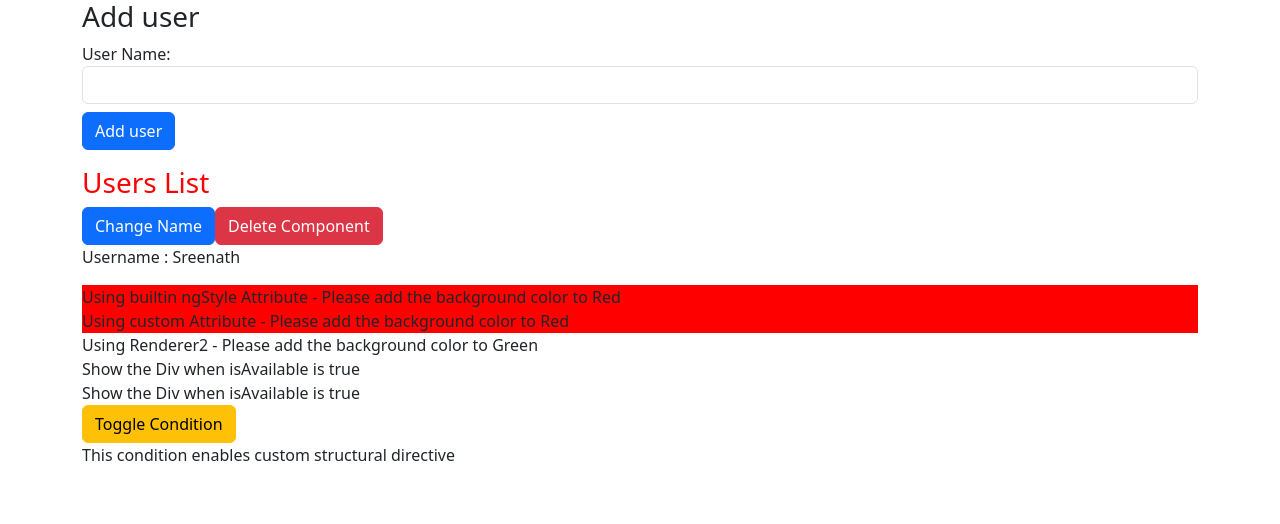
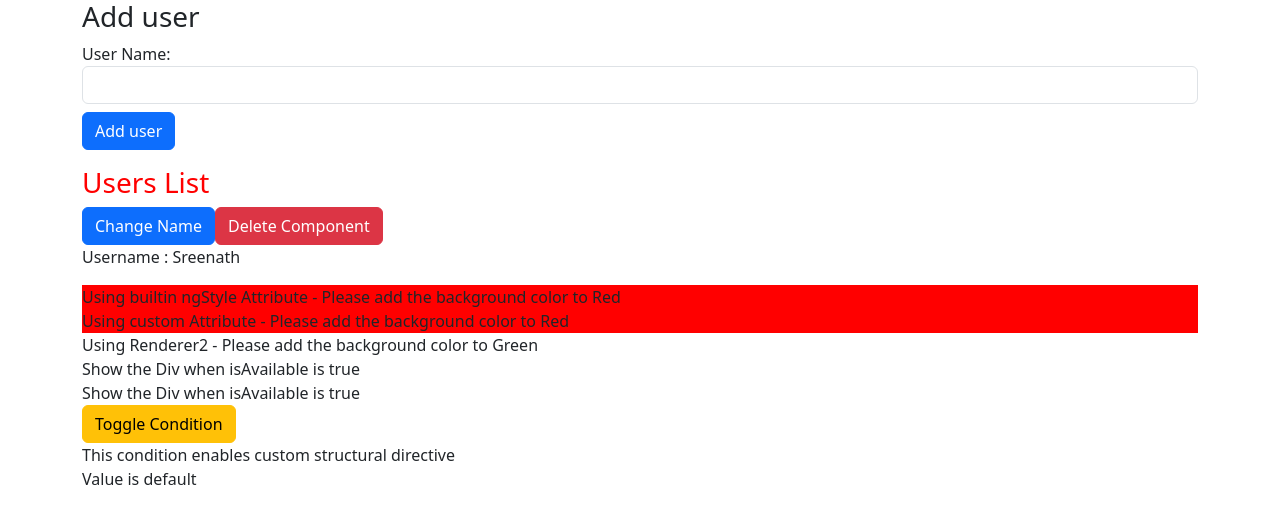
Before and after one commit to sreenath096/angular-learnings, an Angular app: page / in a window 1280 px wide. Shown: the top 524 px of the page. Built offline with nearby package versions, Linux system fonts and the light colour scheme.

Commit message:
How to use ngSwitch, ngSwitchCase, ngSwitchDefault Directive

```diff
--- a/src/app/new-users/new-users.component.html
+++ b/src/app/new-users/new-users.component.html
@@ -38,3 +38,9 @@
 <div *appAlternateIf="isAvailable">
     This condition enables custom structural directive
 </div>
+
+<div [ngSwitch]="value">
+    <div *ngSwitchCase="10">Value is 10</div>
+    <div *ngSwitchCase="15">Value is 15</div>
+    <div *ngSwitchDefault>Value is default</div>
+</div>
--- a/src/app/new-users/new-users.component.ts
+++ b/src/app/new-users/new-users.component.ts
@@ -9,6 +9,7 @@
   userList: string[] = ['Sreenath'];
   name: string = 'Sreenath';
   isAvailable: boolean = true;
+  value: number = 12;
 
   onUserAdded(event: string) {
     this.userList.push(event);
```
